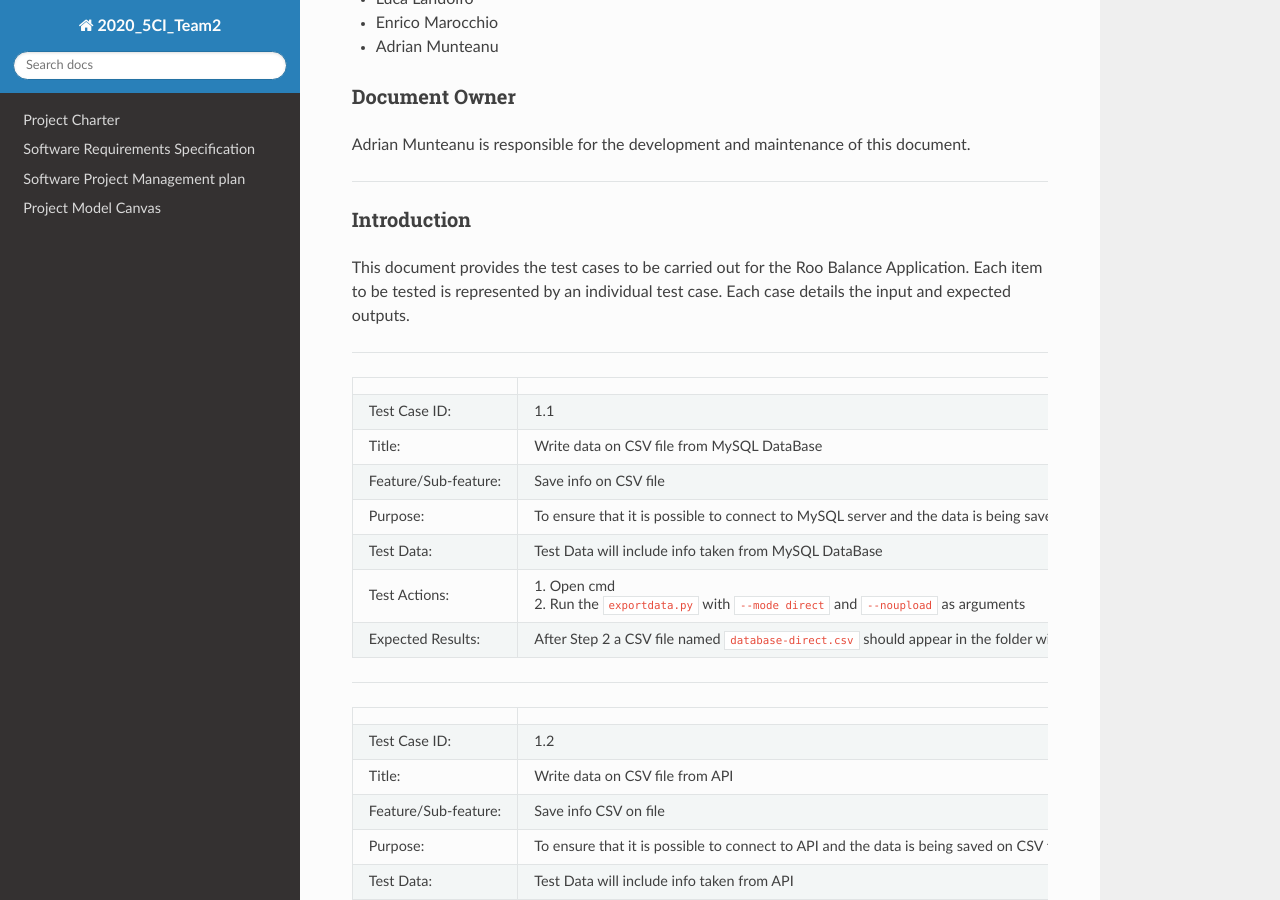
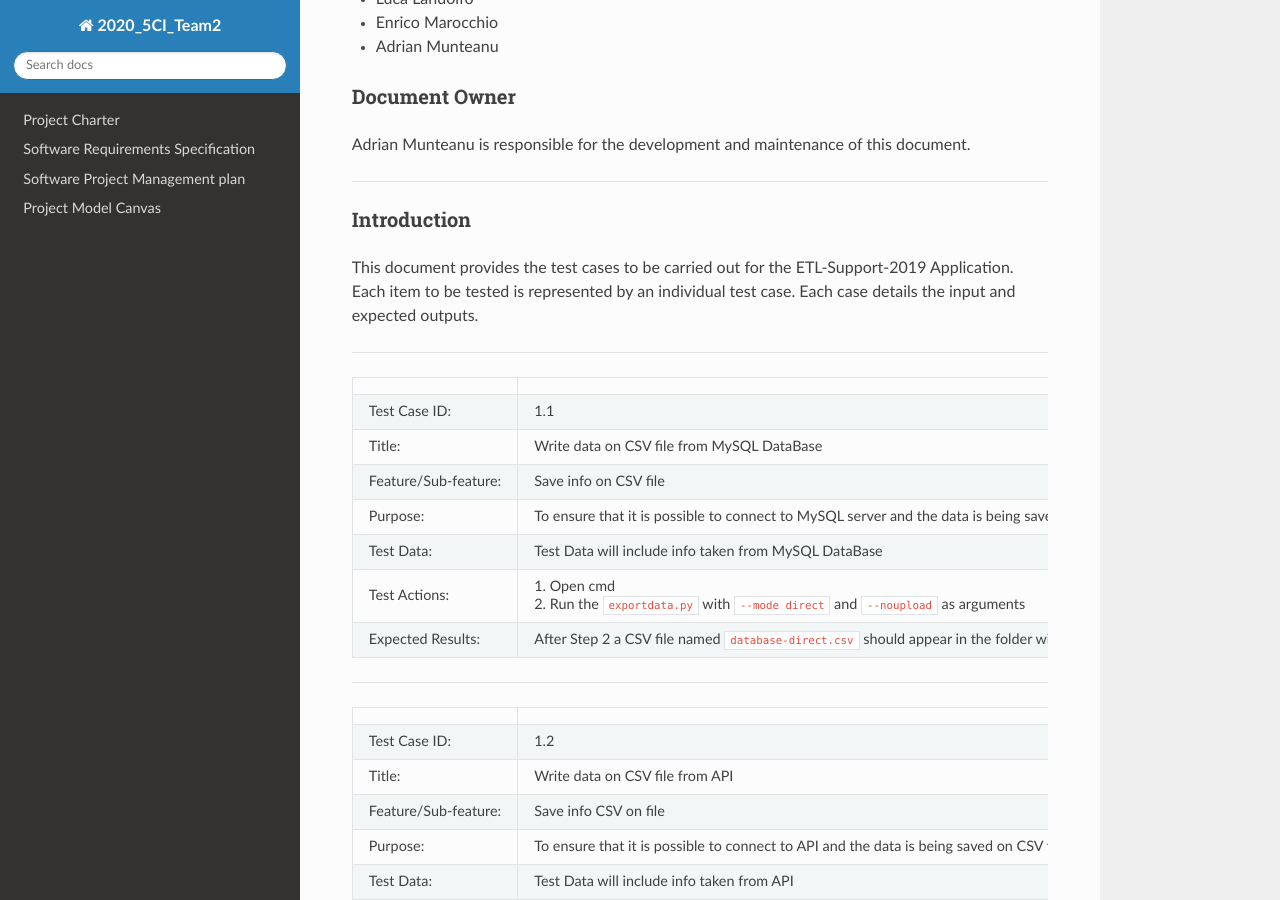
Before and after one commit to IlVice26/GPI-Documents-Group2, an MkDocs documentation site: the page built from docs/TestCaseSpecification.md, in a window 1280 px wide and 900 px high, scrolled down 327 px. Built offline with MkDocs 1.6.1, drawn with Linux system fonts in a browser that asks for light colours; nearby versions of some CDN libraries.

Commit message:
Update TestCaseSpecification.md

```diff
--- a/docs/TestCaseSpecification.md
+++ b/docs/TestCaseSpecification.md
@@ -19,7 +19,7 @@ Adrian Munteanu is responsible for the development and maintenance of this docum
 
 ###	Introduction
 
-This document provides the test cases to be carried out for the Roo Balance Application.  Each item to be tested is represented by an individual test case.  Each case details the input and expected outputs.
+This document provides the test cases to be carried out for the ETL-Support-2019 Application.  Each item to be tested is represented by an individual test case.  Each case details the input and expected outputs.
 
 
 ---
```
